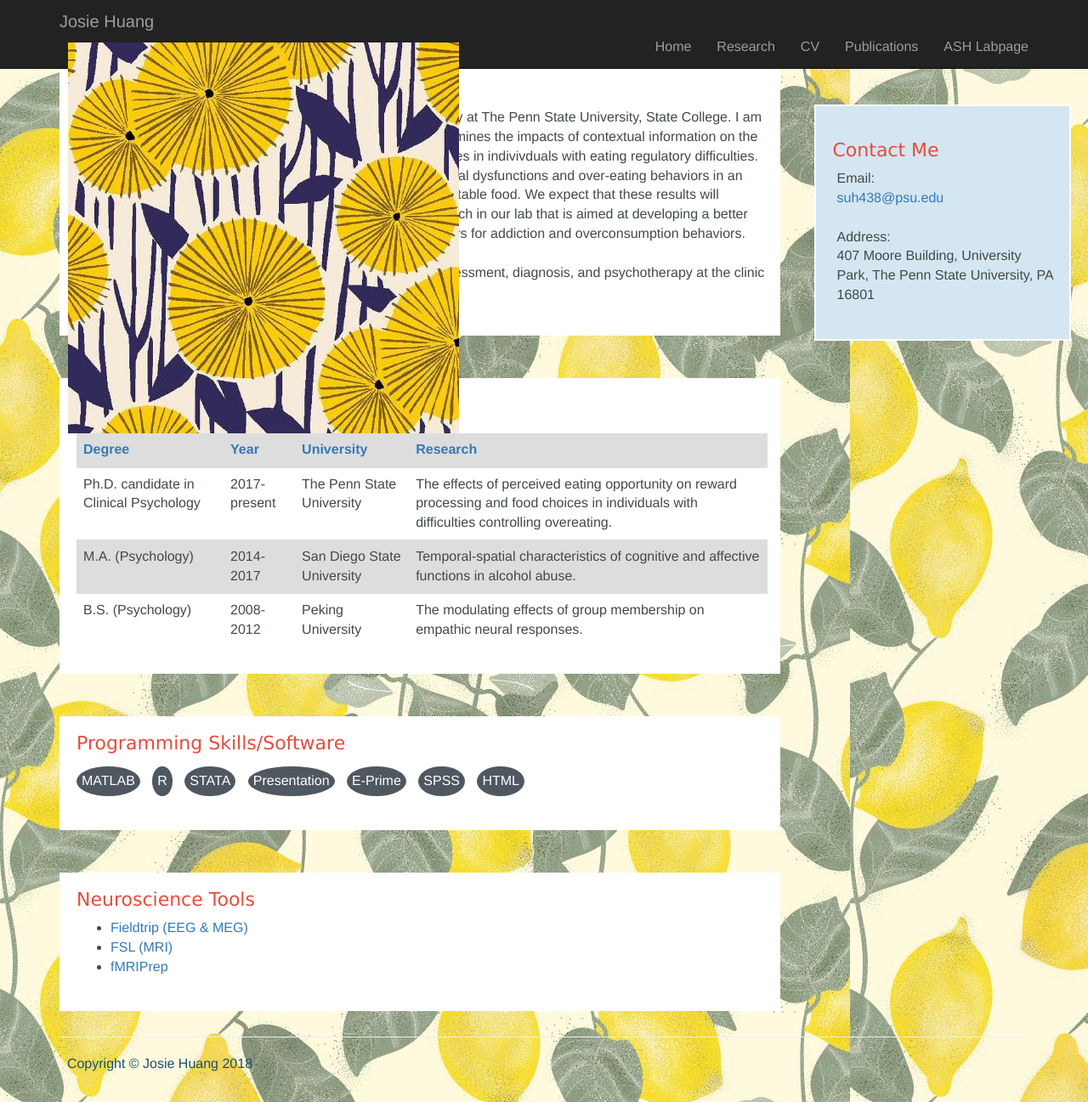
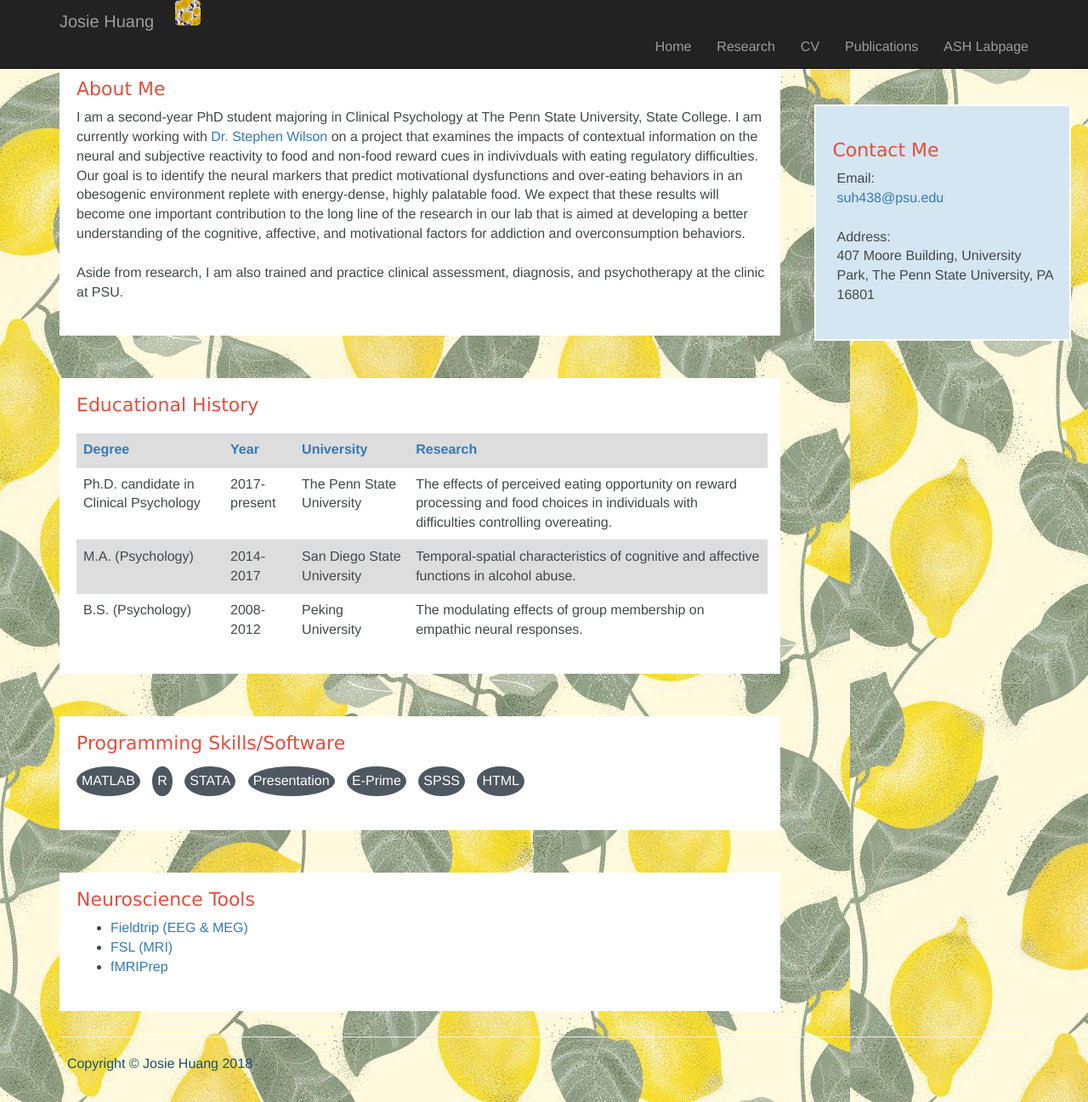
Before and after one commit to josie-shuang/josie-shuang.github.io, a Jekyll site: the page built from index.html, in a window 1280 px wide and 1297 px high. Shown: the whole window at 85% size. Built offline with Jekyll 4.4.1, drawn with Linux system fonts in a browser that asks for light colours.

Commit message:
Update main_style.css

```diff
--- a/css/main_style.css
+++ b/css/main_style.css
@@ -26,7 +26,7 @@ body{
 	position: relative;
 }
 
-#header #logo {
+#header #logo img {
 	margin-left: 10px;
 	width: 30px;
 	height: 30px;
```
